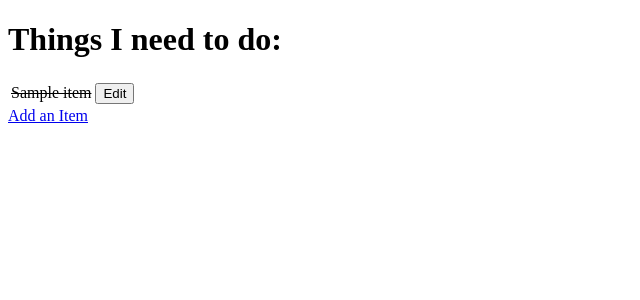
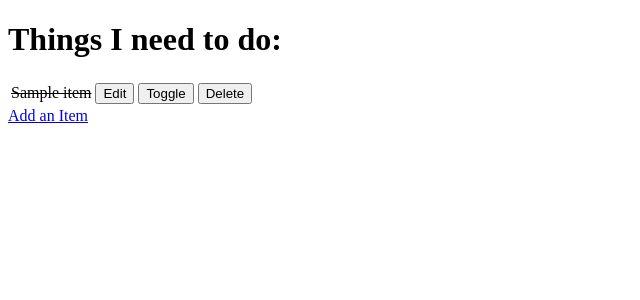
Before and after one commit to dlhamilton/fsf-hello-django-task-manager, a Django app: page / in a window 1280 px wide. Shown: the top 300 px of the page, without its empty margins (0-640 px from the left). Run offline with Django 3.2, Linux system fonts and the light colour scheme; tables that the repository leaves empty hold one stand-in row (values such as "Sample post").

Commit message:
Add:Delete list items

```diff
--- a/django_todo/urls.py
+++ b/django_todo/urls.py
@@ -15,11 +15,13 @@ Including another URLconf
 """
 from django.contrib import admin
 from django.urls import path
-from todo.views import get_todo_list, add_item, edit_item
+from todo import views
 
 urlpatterns = [
     path('admin/', admin.site.urls),
-    path('', get_todo_list, name='get_todo_list'),
-    path('add', add_item, name='add'),
-    path('edit/<item_id>', edit_item, name='edit')
+    path('', views.get_todo_list, name='get_todo_list'),
+    path('add', views.add_item, name='add'),
+    path('edit/<item_id>', views.edit_item, name='edit'),
+    path('toggle/<item_id>', views.toggle_item, name='toggle'),
+    path('delete/<item_id>', views.delete_item, name='delete')
 ]
--- a/todo/templates/todo/todo_list.html
+++ b/todo/templates/todo/todo_list.html
@@ -22,6 +22,16 @@
                     <button>Edit</button>
                 </a>
             </td>
+            <td>
+                <a href = "/toggle/{{ item.id }}">
+                    <button>Toggle</button>
+                </a>
+            </td>
+            <td>
+                <a href = "/delete/{{ item.id }}">
+                    <button>Delete</button>
+                </a>
+            </td>
         </tr>
         {% empty %}
         <tr><td>You have no tasks to do.</td></tr>
--- a/todo/views.py
+++ b/todo/views.py
@@ -36,3 +36,16 @@ def edit_item(request, item_id):
         'form': form
     }
     return render(request, 'todo/edit_item.html', context)
+
+
+def toggle_item(request, item_id):
+    item = get_object_or_404(Item, id=item_id)
+    item.done = not item.done
+    item.save()
+    return redirect('get_todo_list')
+
+
+def delete_item(request, item_id):
+    item = get_object_or_404(Item, id=item_id)
+    item.delete()
+    return redirect('get_todo_list')
```
